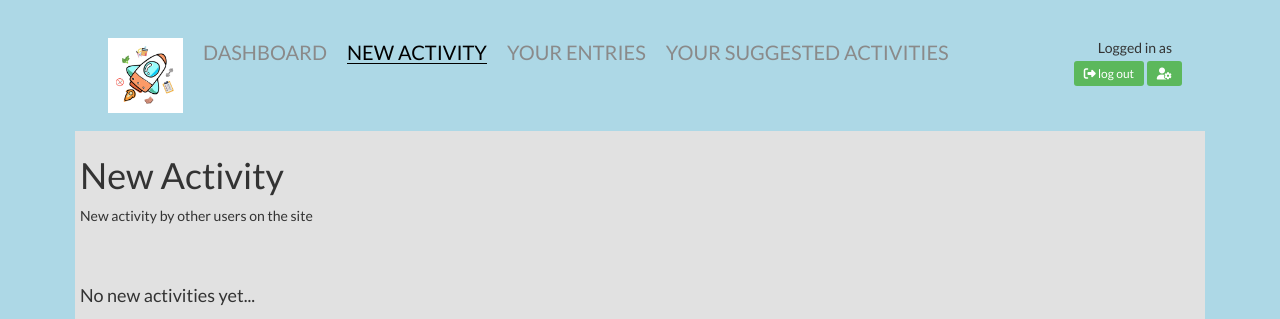
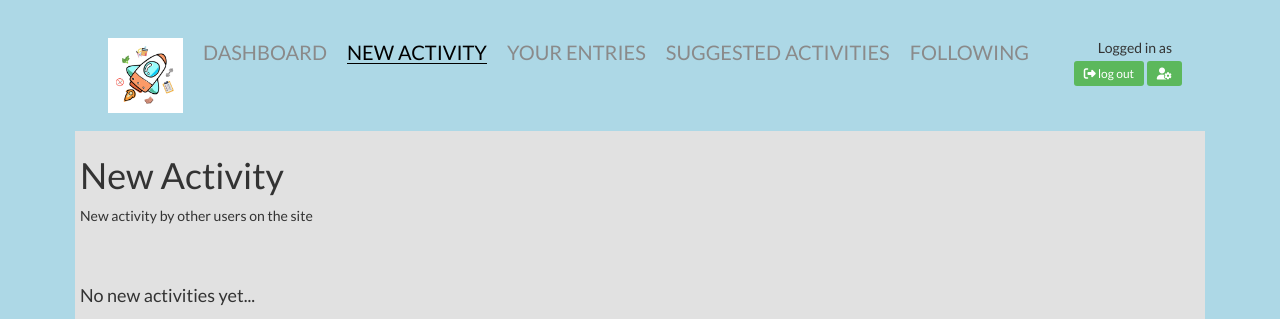
Before and after one commit to UserBlackBox/theme-tracker, a Python web app: template templates/new.html in a window 1280 px wide. Shown: the top 319 px of the page. Run offline with Jinja, Linux system fonts and the light colour scheme; the template is opened without the code that fills it, so the values that code supplies are empty; some libraries are stand-ins or nearby versions.

Commit message:
add following to navbar

```diff
--- a/templates/activities.html
+++ b/templates/activities.html
@@ -31,7 +31,10 @@
                     <a href="{{ url_for('main.your') }}">Your Entries</a>
                 </div>
                 <div class="nav-link-wrapper active-nav-link">
-                    <a href="{{ url_for('main.suggested') }}">Your Suggested Activities</a>
+                    <a href="{{ url_for('main.suggested') }}">Suggested Activities</a>
+                </div>
+                <div class="nav-link-wrapper">
+                    <a href="{{ url_for('main.following') }}">Following</a>
                 </div>
             </div>
             <div class="right-side">
--- a/templates/entries.html
+++ b/templates/entries.html
@@ -32,8 +32,11 @@
                     <a href="{{ url_for('main.your') }}">Your Entries</a>
                 </div>
                 <div class="nav-link-wrapper">
-                    <a href="{{ url_for('main.suggested') }}">Your Suggested Activities</a>
+                    <a href="{{ url_for('main.suggested') }}">Suggested Activities</a>
                 </div>
+            <div class="nav-link-wrapper">
+                <a href="{{ url_for('main.following') }}">Following</a>
+            </div>
             </div>
             <div class="right-side">
                 Logged in as <a href="/profile/{{ current_user.name }}/">{{ current_user.name }}</a>
--- a/templates/following.html
+++ b/templates/following.html
@@ -32,7 +32,10 @@
                 <a href="{{ url_for('main.your') }}">Your Entries</a>
             </div>
             <div class="nav-link-wrapper">
-                <a href="{{ url_for('main.suggested') }}">Your Suggested Activities</a>
+                <a href="{{ url_for('main.suggested') }}">Suggested Activities</a>
+            </div>
+            <div class="nav-link-wrapper active-nav-link">
+                <a href="{{ url_for('main.following') }}">Following</a>
             </div>
         </div>
         <div class="right-side">
--- a/templates/home.html
+++ b/templates/home.html
@@ -32,7 +32,10 @@
                     <a href="{{ url_for('main.your') }}">Your Entries</a>
                 </div>
                 <div class="nav-link-wrapper">
-                    <a href="{{ url_for('main.suggested') }}">Your Suggested Activities</a>
+                    <a href="{{ url_for('main.suggested') }}">Suggested Activities</a>
+                </div>
+                <div class="nav-link-wrapper">
+                    <a href="{{ url_for('main.following') }}">Following</a>
                 </div>
             </div>
             <div class="right-side">
--- a/templates/new-entry.html
+++ b/templates/new-entry.html
@@ -32,7 +32,10 @@
                 <a href="{{ url_for('main.your') }}">Your Entries</a>
             </div>
             <div class="nav-link-wrapper">
-                <a href="{{ url_for('main.suggested') }}">Your Suggested Activities</a>
+                <a href="{{ url_for('main.suggested') }}">Suggested Activities</a>
+            </div>
+            <div class="nav-link-wrapper">
+                <a href="{{ url_for('main.following') }}">Following</a>
             </div>
         </div>
         <div class="right-side">
--- a/templates/new.html
+++ b/templates/new.html
@@ -32,7 +32,10 @@
                     <a href="{{ url_for('main.your') }}">Your Entries</a>
                 </div>
                 <div class="nav-link-wrapper">
-                    <a href="{{ url_for('main.suggested') }}">Your Suggested Activities</a>
+                    <a href="{{ url_for('main.suggested') }}">Suggested Activities</a>
+                </div>
+                <div class="nav-link-wrapper">
+                    <a href="{{ url_for('main.following') }}">Following</a>
                 </div>
             </div>
             <div class="right-side">
--- a/templates/profile.html
+++ b/templates/profile.html
@@ -32,7 +32,10 @@
                     <a href="{{ url_for('main.your') }}">Your Entries</a>
                 </div>
                 <div class="nav-link-wrapper">
-                    <a href="{{ url_for('main.suggested') }}">Your Suggested Activities</a>
+                    <a href="{{ url_for('main.suggested') }}">Suggested Activities</a>
+                </div>
+                <div class="nav-link-wrapper">
+                    <a href="{{ url_for('main.following') }}">Following</a>
                 </div>
             </div>
             <div class="right-side">
--- a/templates/settings.html
+++ b/templates/settings.html
@@ -32,7 +32,10 @@
                 <a href="{{ url_for('main.your') }}">Your Entries</a>
             </div>
             <div class="nav-link-wrapper">
-                <a href="{{ url_for('main.suggested') }}">Your Suggested Activities</a>
+                <a href="{{ url_for('main.suggested') }}">Suggested Activities</a>
+            </div>
+            <div class="nav-link-wrapper">
+                <a href="{{ url_for('main.following') }}">Following</a>
             </div>
         </div>
         <div class="right-side">
```
